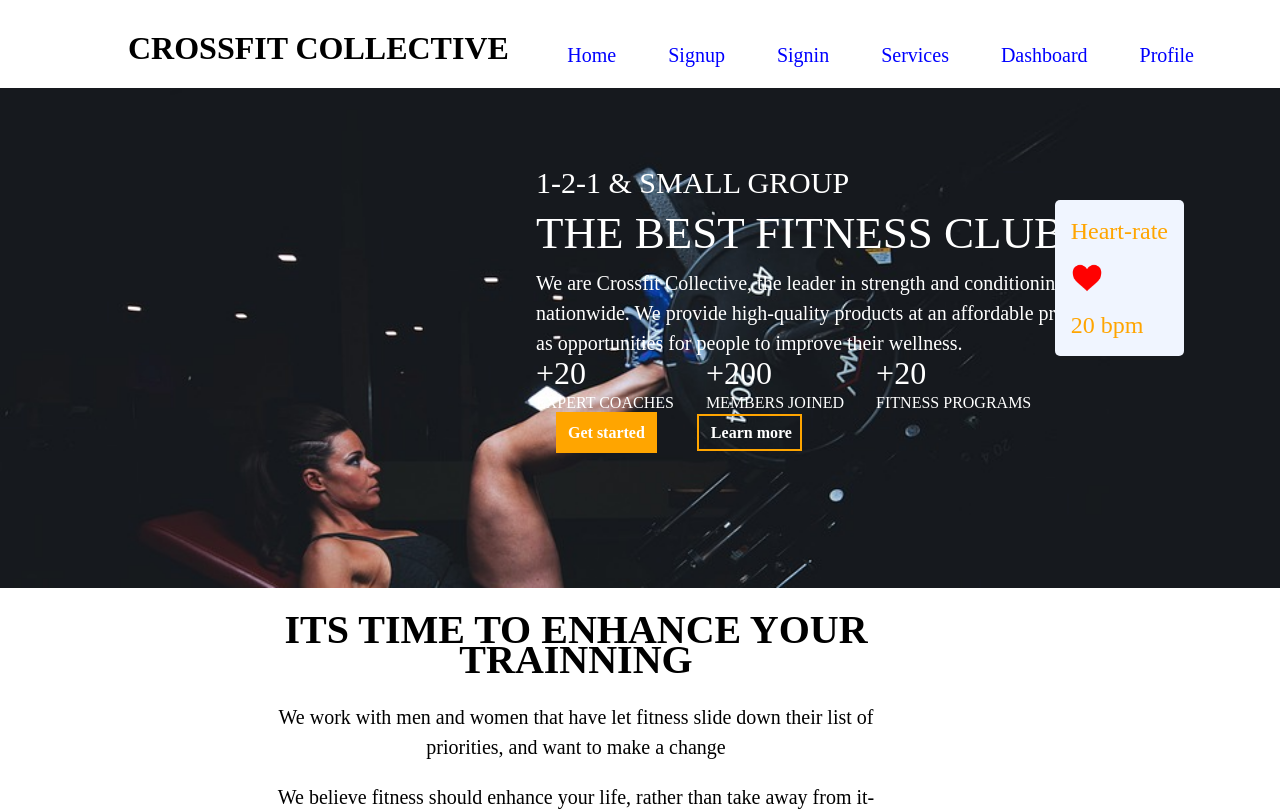
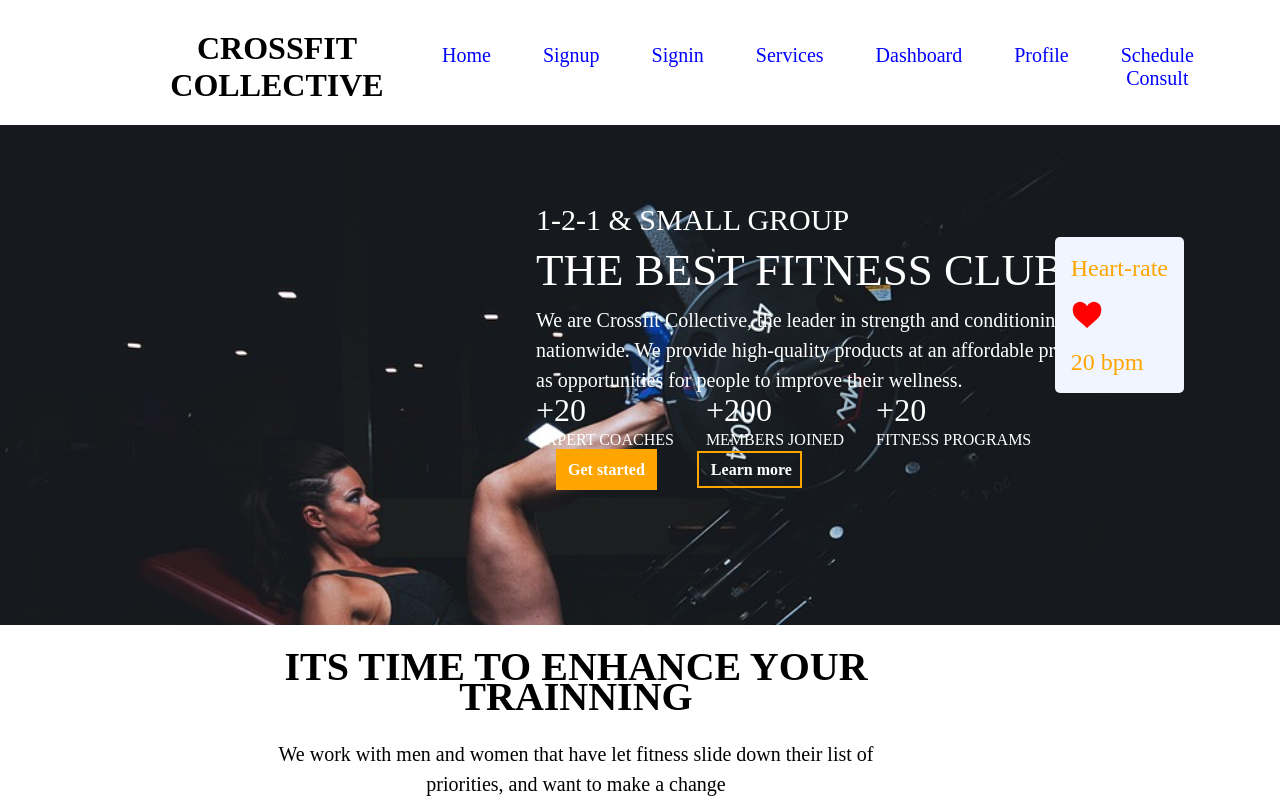
Before and after one commit to Eddahkarambu/Fitness-web-app, a React (Create React App) app: page / in a window 1280 px wide. Shown: the top 811 px of the page. Built offline with nearby package versions, Linux system fonts and the light colour scheme.

Commit message:
add schedule consult option on navbar

```diff
--- a/src/Components/Navbar.js
+++ b/src/Components/Navbar.js
@@ -19,6 +19,7 @@ function Navbar() {
         <Link to="/Services">Services</Link>
         <Link to="/Dashboard">Dashboard</Link>
         <Link to="/Profile">Profile</Link>
+        <Link to="/Schedule Consult">Schedule Consult</Link>
 
         {/* <link to ="/Programs">Programs</link>
         <link to ="/Why us">whyus</link>
```
